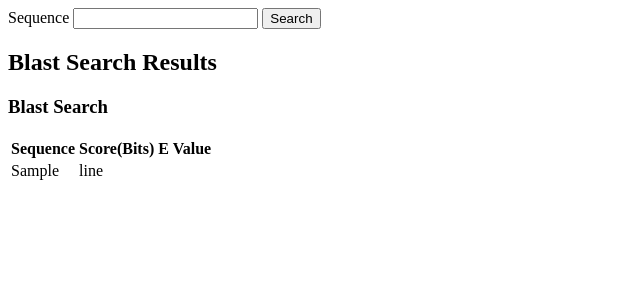
After one commit to hjee02018/mol-renderer, a Flask app: template templates/blast.html in a window 1280 px wide. The commit adds this page. Shown: the top 300 px of the page, without its empty margins (0-640 px from the left). Run offline with Flask 3, Linux system fonts and the light colour scheme; the template is opened without the code that fills it: most values are stand-ins (such as "Sample title", 1, 10 or a date in 2020).

Commit message:
[ADD] : Blast 검색 결과 테이블 생성

```diff
--- /dev/null
+++ b/templates/blast.html
@@ -0,0 +1,51 @@
+<!DOCTYPE html>
+<html lang="en">
+
+<head>
+  <meta charset="UTF-8" />
+  <meta http-equiv="X-UA-Compatible" content="IE=edge" />
+  <meta name="viewport" content="width=device-width, initial-scale=1.0" />
+  <title>Blast Search</title>
+</head>
+
+<body>
+  <form action="/" method="post">
+    <label for="sequenceID">Sequence</label>
+    <!-- input field -->
+    <input type="text" name="sequence" id="sequenceID" />
+    <button type="submit">Search</button>
+  </form>
+
+  <!-- 서버 응답 : blast_results -->
+  {% if blast_results %}
+  <h2>Blast Search Results</h2>
+  {% if blast_results.table_lines %}
+  <h3>Blast Search</h3>
+  <table>
+    <thead>
+      <tr>
+        <th>Sequence</th>
+        <th>Score(Bits)</th>
+        <th>E Value</th>
+      </tr>
+    </thead>
+    <tbody>
+      {% for line in blast_results.table_lines %}
+      <tr>
+        {% set columns = line.split() %}
+        {% for column in columns %}
+        <td>{{ column }}</td>
+        {% endfor %}
+      </tr>
+      {% endfor %}
+    </tbody>
+  </table>
+  {% endif %}
+  {% if blast_results.remaining_lines %}
+  <h3>Remaining Infos</h3>
+  <pre>{{ '\n'.join(blast_results.remaining_lines) }}</pre>
+  {% endif %}
+  {% endif %}
+</body>
+
+</html>
```
Also changed, not shown: blast.py (+13 -2 lines), templates/main.html (+27 -2 lines), templates/complex.html (renamed from templates/blastSearch.html), 1 other file.
